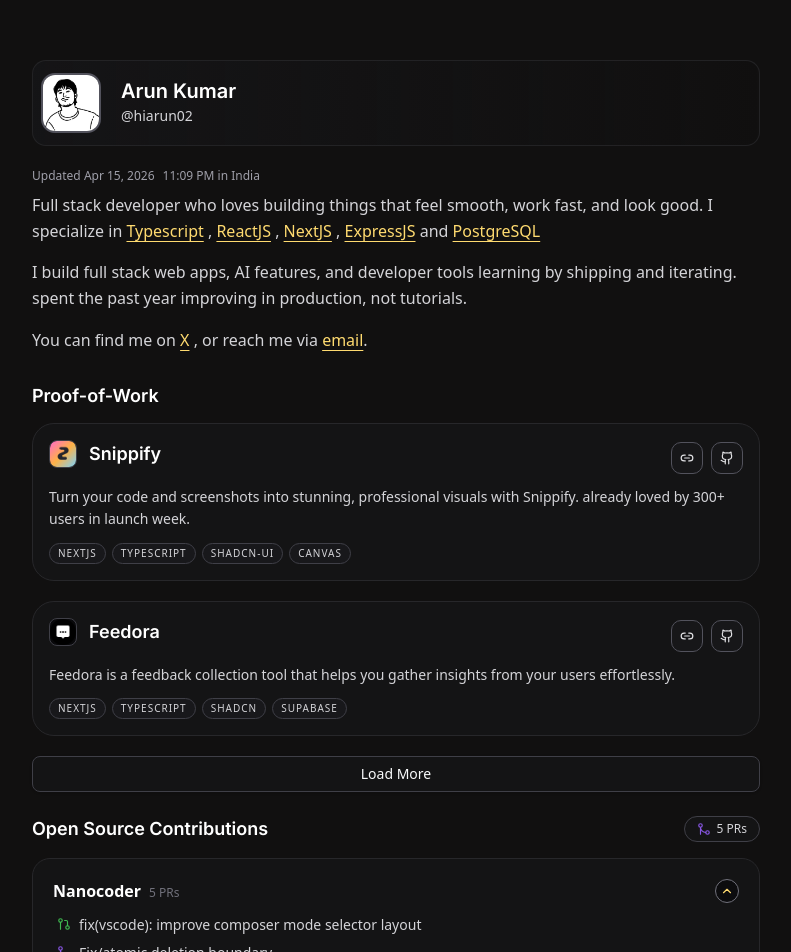
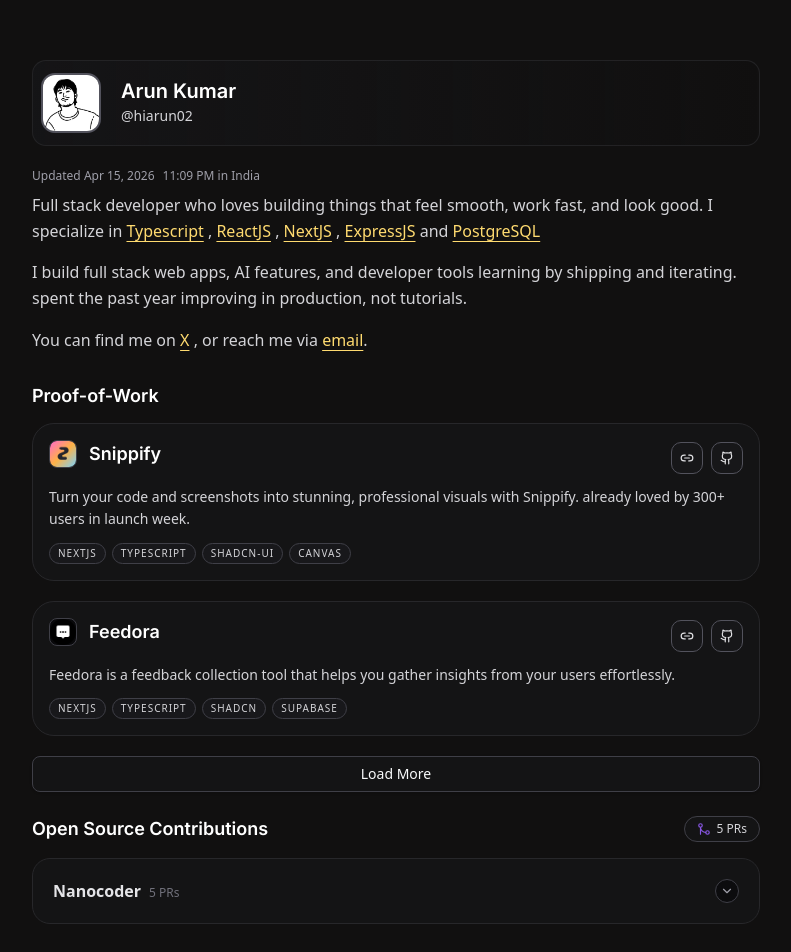
Before and after one commit to hiarun01/my-portfolio, a Next.js app: page / in a window 1280 px wide. Shown: the top 952 px of the page, without its empty margins (244-1035 px from the left). Built offline with nearby package versions, Linux system fonts and the light colour scheme.

Commit message:
make close by defult open source section

```diff
--- a/components/OpenSource.tsx
+++ b/components/OpenSource.tsx
@@ -18,9 +18,7 @@ const pullRequestStatusColor: Record<OpenSourcePullRequest["status"], string> =
 };
 
 export default function OpenSource() {
-  const [activeRepository, setActiveRepository] = useState(
-    openSourceRepositories[0]?.name ?? "",
-  );
+  const [activeRepository, setActiveRepository] = useState("");
 
   const totalPullRequests = openSourceRepositories.reduce(
     (total, repository) => total + repository.pullRequests,
```
